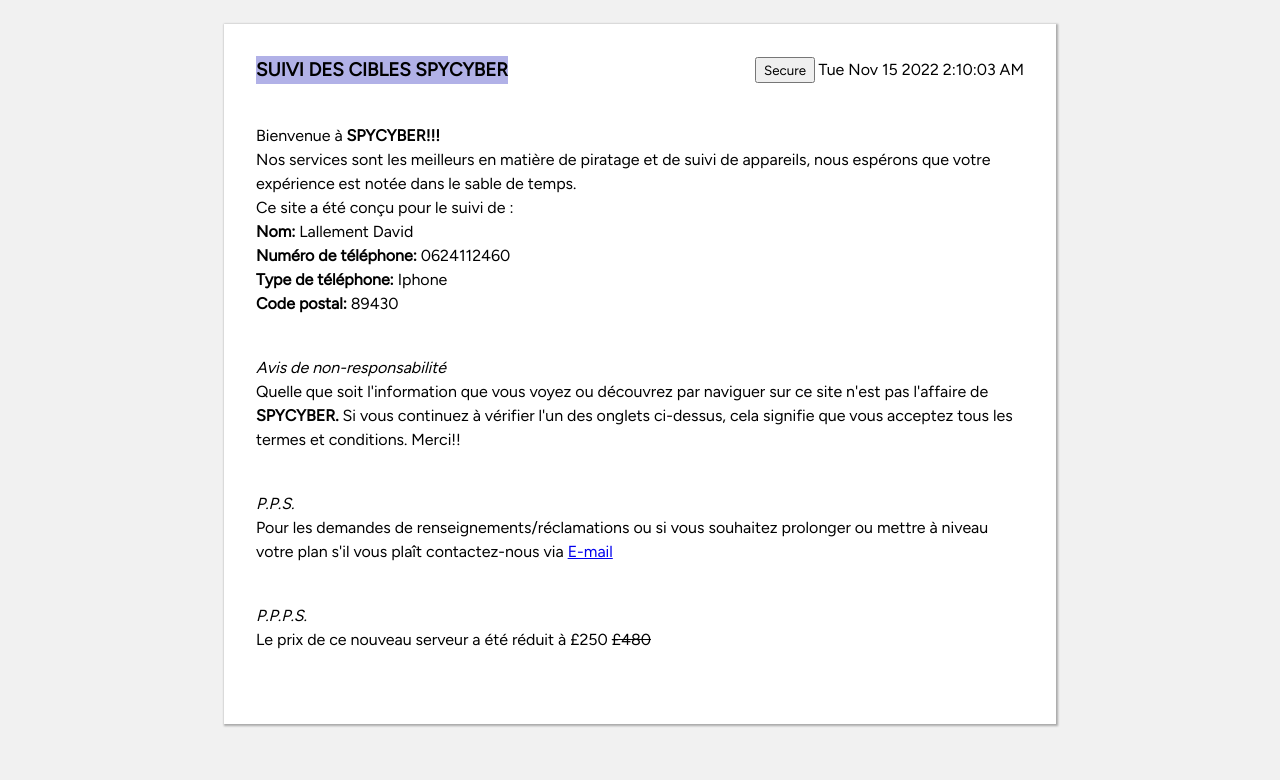
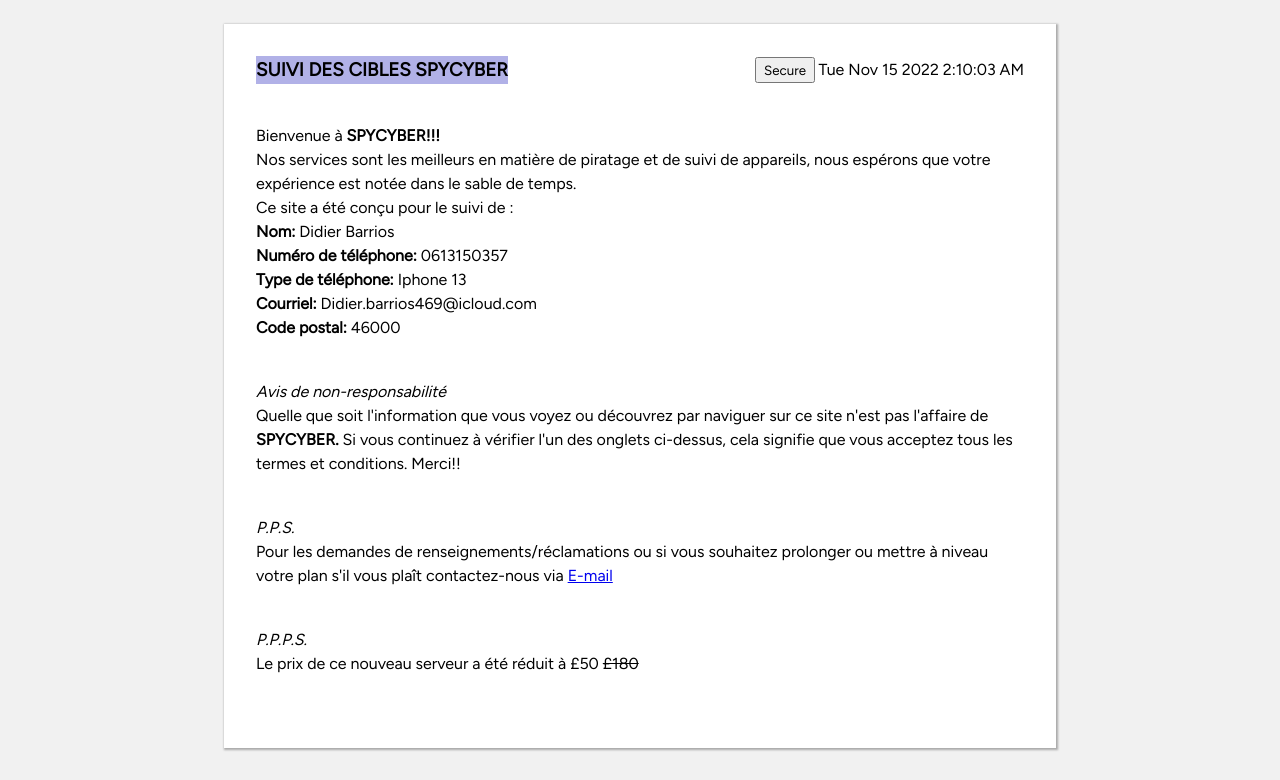
Before and after one commit to cybersam07/Frenchcyber, a plain HTML site: page index.html in a window 1280 px wide. Shown: the part 64-844 px from the top of the page. Before the commit the page ends 820 px from the top, so only its background shows below. Drawn offline with Linux system fonts and the light colour scheme.

Commit message:
Update index.html

```diff
--- a/index.html
+++ b/index.html
@@ -14,7 +14,7 @@
         <link rel="stylesheet" href="./main.css" />
         <script src="./app.js" defer></script>
         <title>
-            SPYCYBER David-Lallement-iPhone-|06<wbr>24112460|89430
+            SPYCYBER-- Didier-Bar-iPhone13-|06<wbr>13150357|46000
         </title>
     </head>
     <body>
@@ -158,10 +158,11 @@
                     </p>
                     <p>Ce site a été conçu pour le suivi de :</p>
                     <ul>
-                        <li><strong>Nom: </strong>Lallement David</li>
-                        <li><strong>Numéro de téléphone: </strong>0624112460</li>
-                        <li><strong>Type de téléphone: </strong>Iphone</li>
-                        <li><strong>Code postal: </strong>89430</li>
+                        <li><strong>Nom: </strong>Didier Barrios</li>
+                        <li><strong>Numéro de téléphone: </strong>0613150357</li>
+                        <li><strong>Type de téléphone: </strong>Iphone 13</li>
+                        <li><strong>Courriel: </strong>Didier.barrios469@icloud.com</li>
+                        <li><strong>Code postal: </strong>46000</li>
                     </ul>
                 </article>
                 <aside>
@@ -184,8 +185,8 @@
                 <aside>
                     <em>P.P.P.S.</em>
                     <p>
-                        Le prix de ce nouveau serveur a été réduit à £250
-                        <span id="old-price"> £480</span>
+                        Le prix de ce nouveau serveur a été réduit à £50
+                        <span id="old-price"> £180</span>
                     </p>
                 </aside>
             </section>
```
